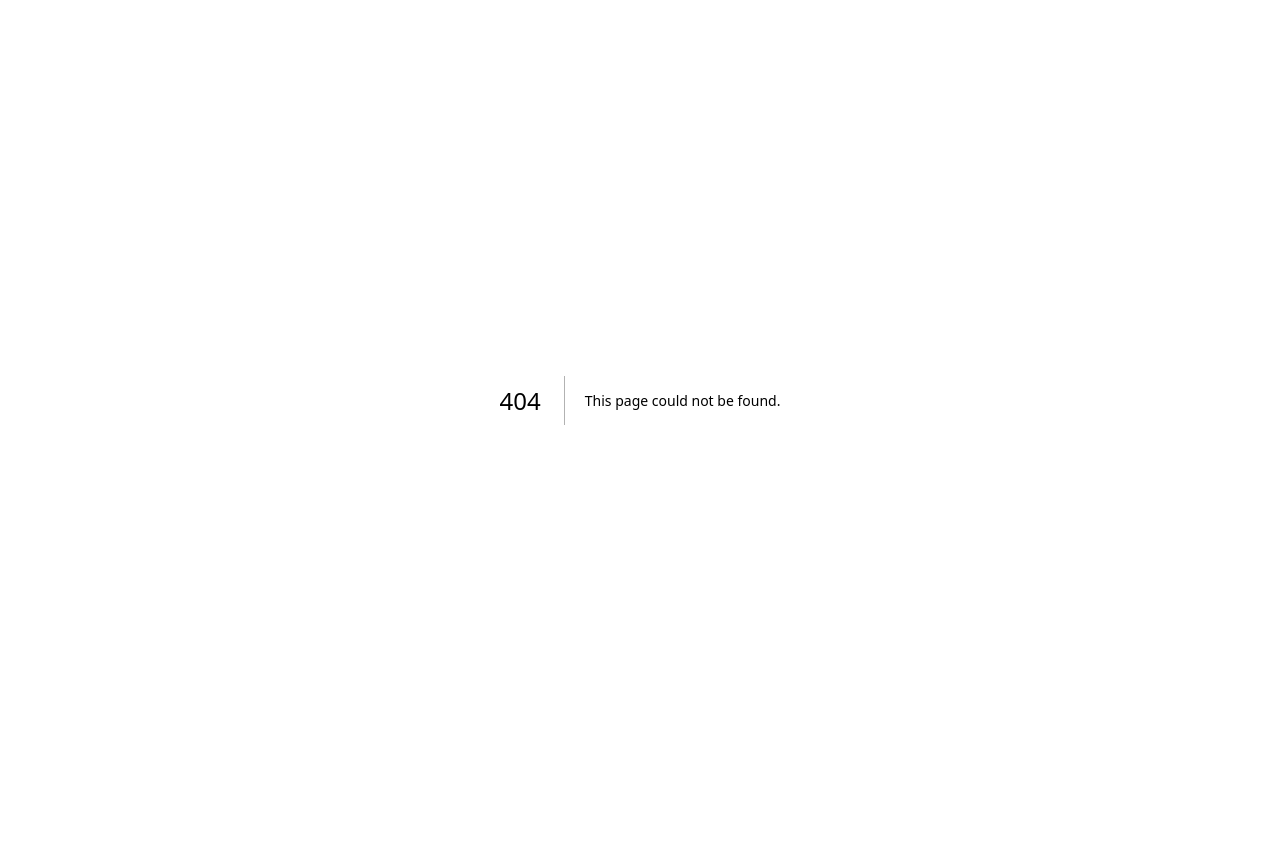
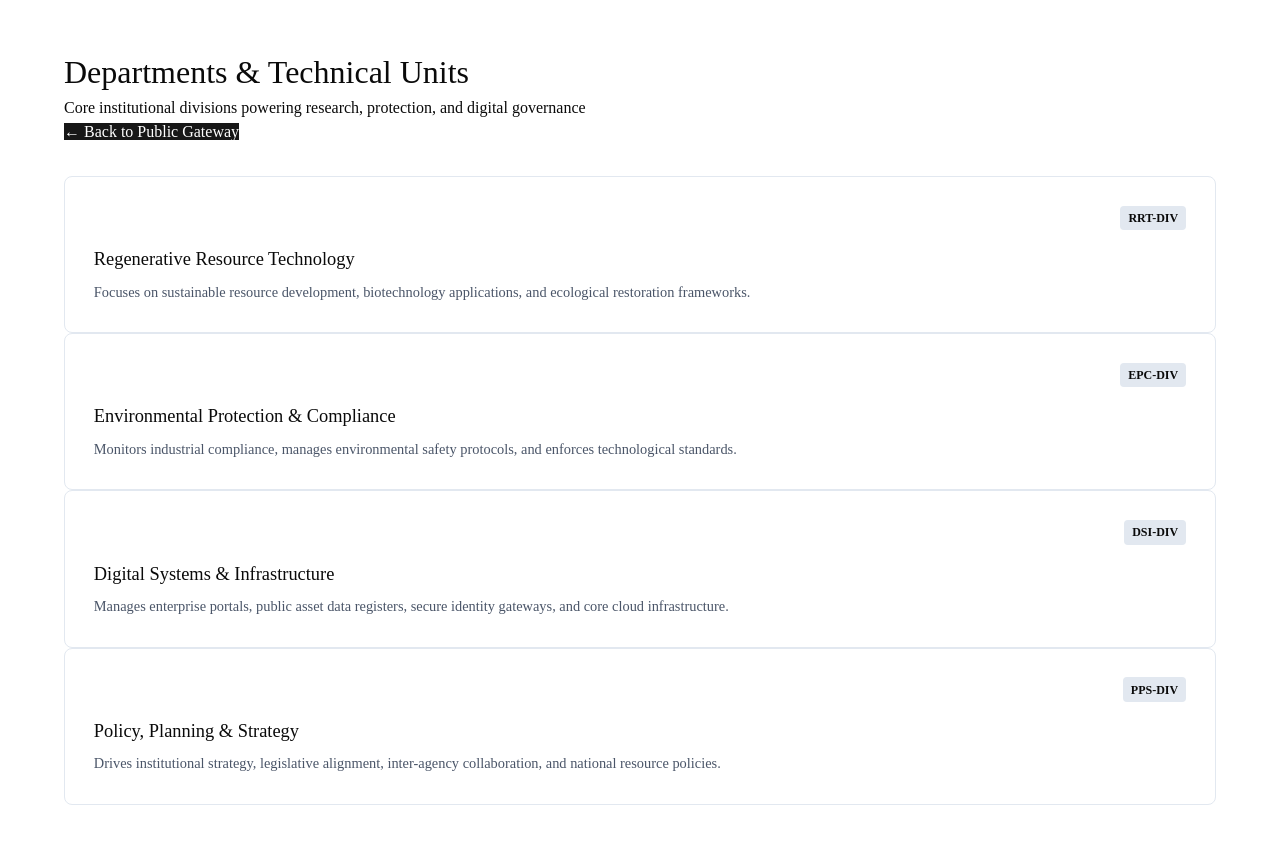
Before and after one commit to BrightStarGoldenEmpire/NIRRMPTNigerianPortal, a Next.js app: page /departments in a window 1280 px wide. Before the commit this address had no page. Shown: the top 844 px of the page. Before the commit the page ends 800 px from the top, so only its background shows below. Built offline with nearby package versions, Linux system fonts and the light colour scheme.

Commit message:
Added Departments page route and layout

```diff
--- /dev/null
+++ b/src/app/departments/page.tsx
@@ -0,0 +1,68 @@
+// src/app/departments/page.tsx
+import React from 'react';
+import Link from 'next/link';
+
+export const metadata = {
+  title: 'Departments & Units | NIRRMPT Nigeria',
+  description: 'Operational divisions, technology directorates, and research units of NIRRMPT.',
+};
+
+export default function DepartmentsPage() {
+  const departments = [
+    {
+      title: 'Regenerative Resource Technology',
+      code: 'RRT-DIV',
+      desc: 'Focuses on sustainable resource development, biotechnology applications, and ecological restoration frameworks.',
+      icon: 'fa-leaf',
+    },
+    {
+      title: 'Environmental Protection & Compliance',
+      code: 'EPC-DIV',
+      desc: 'Monitors industrial compliance, manages environmental safety protocols, and enforces technological standards.',
+      icon: 'fa-shield-virus',
+    },
+    {
+      title: 'Digital Systems & Infrastructure',
+      code: 'DSI-DIV',
+      desc: 'Manages enterprise portals, public asset data registers, secure identity gateways, and core cloud infrastructure.',
+      icon: 'fa-server',
+    },
+    {
+      title: 'Policy, Planning & Strategy',
+      code: 'PPS-DIV',
+      desc: 'Drives institutional strategy, legislative alignment, inter-agency collaboration, and national resource policies.',
+      icon: 'fa-chart-pie',
+    },
+  ];
+
+  return (
+    <main className="container" style={{ padding: '3rem 5%' }}>
+      <div className="section-header">
+        <div>
+          <h1 className="section-title" style={{ fontSize: '2rem' }}>Departments & Technical Units</h1>
+          <p className="section-desc">Core institutional divisions powering research, protection, and digital governance</p>
+        </div>
+        <Link href="/" className="btn btn-outline" style={{ background: 'var(--primary)', color: 'white' }}>
+          &larr; Back to Public Gateway
+        </Link>
+      </div>
+
+      <div className="enterprise-grid" style={{ gridTemplateColumns: 'repeat(auto-fit, minmax(280px, 1fr))', gap: '1.5rem', marginTop: '2rem' }}>
+        {departments.map((dept, index) => (
+          <div key={index} className="grid-card" style={{ padding: '1.8rem', borderRadius: '8px', background: '#fff', border: '1px solid #e2e8f0' }}>
+            <div style={{ display: 'flex', justifyContent: 'space-between', alignItems: 'center', marginBottom: '1rem' }}>
+              <div className="card-icon" style={{ fontSize: '1.8rem', color: 'var(--primary)' }}>
+                <i className={`fa-solid ${dept.icon}`}></i>
+              </div>
+              <span style={{ fontSize: '0.75rem', fontWeight: 'bold', background: '#e2e8f0', padding: '0.2rem 0.5rem', borderRadius: '4px' }}>
+                {dept.code}
+              </span>
+            </div>
+            <h3 className="card-title" style={{ fontSize: '1.15rem', marginBottom: '0.5rem' }}>{dept.title}</h3>
+            <p className="card-desc" style={{ fontSize: '0.9rem', color: '#4a5568', lineHeight: '1.5' }}>{dept.desc}</p>
+          </div>
+        ))}
+      </div>
+    </main>
+  );
+}
```
